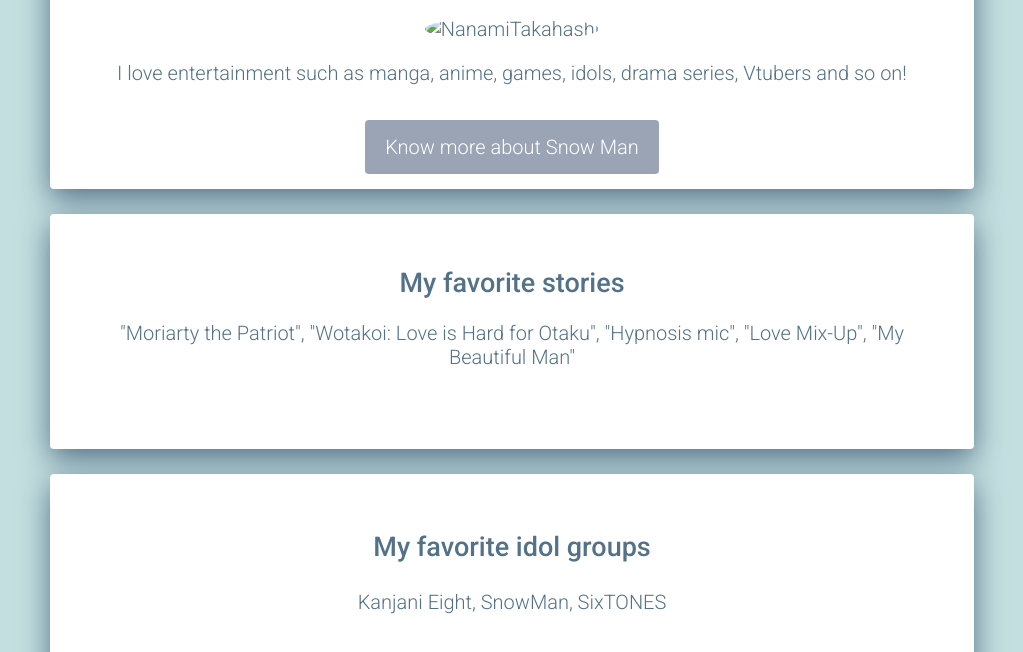
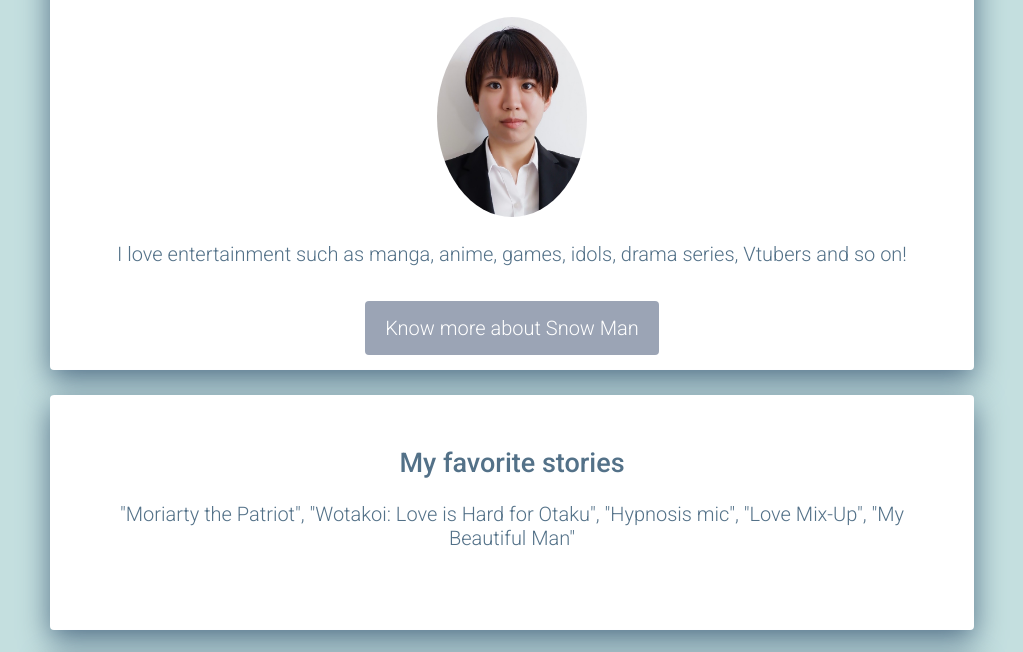
Before and after one commit to nanami-takahashi0523/my-profile, a plain HTML site: page index.html in a window 1280 px wide. Shown: the part 113-765 px from the top of the page, without its empty margins (128-1151 px from the left). Drawn offline with Linux system fonts and the light colour scheme.

Commit message:
Update index.html

```diff
--- a/index.html
+++ b/index.html
@@ -18,7 +18,7 @@
 
 	<div class="box-white">
 		<h1>Hello, I'm Nanami Takahashi!</h1>
-		<img src="images/nanamipic.jpg" alt="NanamiTakahashi"
+		<img src="nanamipic.jpg" alt="NanamiTakahashi"
 		class="img-circle">
 		<p>I love entertainment such as manga, anime, games, idols, drama series, Vtubers and so on!</p>
 		<a href="https://mentrecording.jp/snowman/" class="btn-blue" target="_blank">Know more about Snow Man</a>
```
